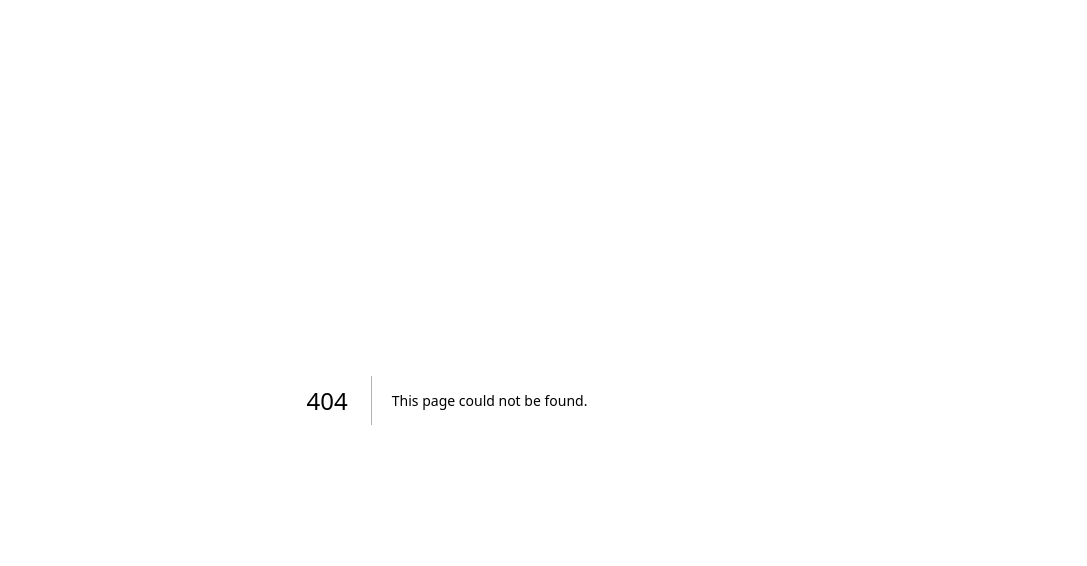
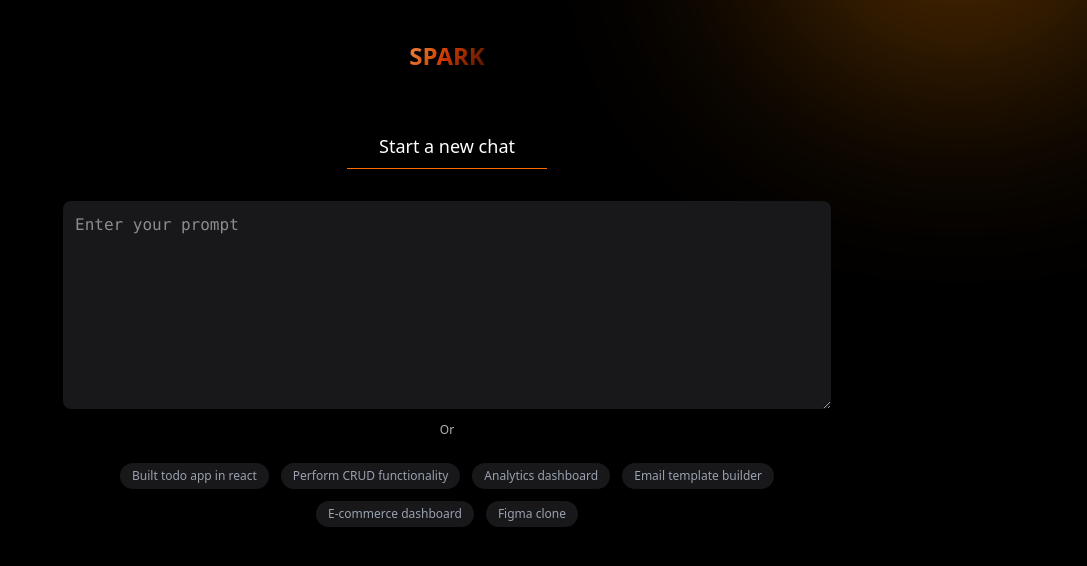
Before and after one commit to isudiptodas/Spark, a Next.js app: page /new-chat in a window 1280 px wide. Before the commit this address had no page. Shown: the top 566 px of the page, without its empty margins (193-1280 px from the left). Built offline with nearby package versions, Linux system fonts and the light colour scheme.

Commit message:
added new chat page

```diff
--- /dev/null
+++ b/src/app/chat/[chatId]/page.tsx
@@ -0,0 +1,13 @@
+export default async function Page({ params, }: {
+    params: Promise<{ chatId: string }>
+}) {
+    const { chatId } = await params
+    const question = decodeURIComponent(chatId);
+
+    return (
+        <>
+
+            <p>chat window - {question}</p>
+
+        </>)
+}
--- /dev/null
+++ b/src/app/new-chat/page.tsx
@@ -0,0 +1,52 @@
+'use client'
+
+import { homeSuggestionPrompt } from "@/data/homeSuggestion"
+import { IoSparklesSharp } from "react-icons/io5";
+import { useState } from "react";
+import { useRouter } from "next/navigation";
+
+function page() {
+
+  const [prompt, setPrompt] = useState('');
+  const router = useRouter();
+
+  const handleSubmit = async () => {
+    try {
+
+      const chatId = encodeURIComponent(prompt);
+      router.push(`/chat/${chatId}`);
+    } catch (err) {
+      console.log(err);
+    }
+  }
+
+  return (
+    <>
+      <div className="w-full h-screen flex flex-col justify-start overflow-hidden items-center gap-3 bg-black relative">
+
+
+        <div className="h-56 w-56 lg:h-72 lg:w-96 absolute z-10 -top-24 -right-20 lg:-top-56 lg:-right-16 opacity-40 rounded-full bg-orange-400 blur-[120px]"></div>
+
+        <h1 className=" font-black z-30 text-2xl md:py-10 py-5 bg-gradient-to-br from-orange-300 via-orange-700 to-transparent bg-clip-text text-transparent">SPARK</h1>
+
+        <p className="text-white z-30 text-sm md:text-lg md:py-2 w-auto px-8 text-center py-4 border-b-[1px] border-orange-500">Start a new chat</p>
+
+        <div className="w-[80%] md:w-[60%] z-30 h-auto flex flex-col justify-center items-center relative rounded-md lg:rounded-lg mt-5">
+          <textarea onChange={(e) => setPrompt(e.target.value)} value={prompt} placeholder="Enter your prompt" className="text-white outline-none w-full font-mono h-52 rounded-md lg:rounded-lg bg-zinc-900 px-3 pr-10 py-3" />
+          <p className="text-white text-[12px] opacity-70 w-full text-center py-3">Or</p>
+
+          <span className={`p-2 lg:p-3 ${prompt === '' ? "hidden" : "block"} rounded-md cursor-pointer text-[12px] lg:text-sm bottom-14 right-3 duration-200 ease-in-out active:scale-95 absolute bg-orange-400 text-white`} onClick={handleSubmit}><IoSparklesSharp /></span>
+        </div>
+
+        <div className="w-[80%] md:w-[60%] flex flex-wrap justify-center items-start gap-3">
+          {homeSuggestionPrompt.map((p, index) => {
+            return <p onClick={() => setPrompt(p)} key={index} className="w-auto text-[12px] px-3 py-1 rounded-full bg-zinc-900 text-gray-400 hover:text-white cursor-pointer duration-200 ease-in-out active:scale-95">{p}</p>
+          })}
+        </div>
+
+      </div>
+    </>
+  )
+}
+
+export default page
```
